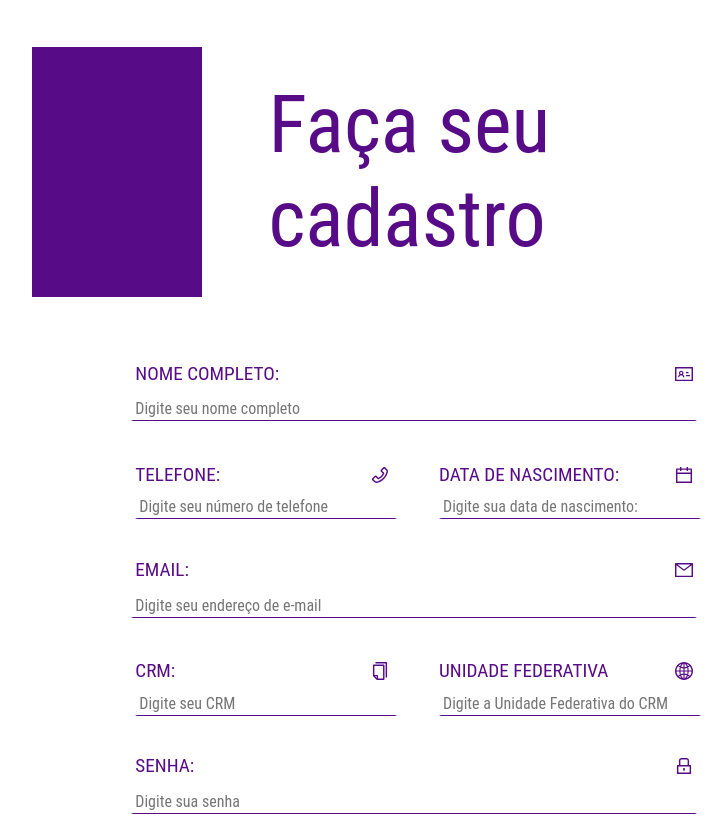
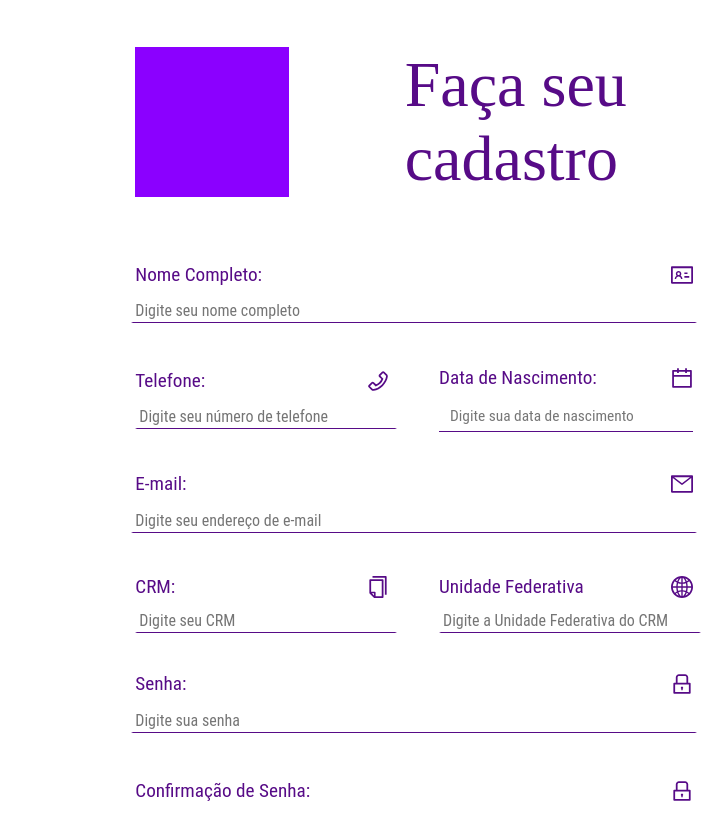
Before and after one commit to cpejr/front-web-mvpclinicas, a React (Vite) app: page /cadastro in a window 1280 px wide. Shown: the top 816 px of the page, without its empty margins (226-954 px from the left). Built offline with nearby package versions, Linux system fonts and the light colour scheme.

Commit message:
fix: implementação do DatePicker e estilização

```diff
--- a/src/Styles/Input.jsx
+++ b/src/Styles/Input.jsx
@@ -61,6 +61,8 @@ const Input = styled.input`
   @media (max-width: 700px) {
     margin-bottom: ${(props) => props.marginBottomMedia700};
   }
+
 `;
 
+
 export default Input;
--- a/src/pages/Cadastro/Cadastro.jsx
+++ b/src/pages/Cadastro/Cadastro.jsx
@@ -1,4 +1,5 @@
-import React, { useState } from 'react';
+import React, { useState, useEffect } from 'react';
+import { DatePicker } from 'antd';
 import {
   Body,
   BotoesEdicao,
@@ -13,6 +14,7 @@ import {
   SubtituloInput,
   CaixaTitulo,
   Titulo,
+  EstiloData,
 } from "./Styles";
 
 import {
@@ -31,6 +33,7 @@ import { data, telefone } from '../../../utils/masks';
 import Botao from "../../Styles/Botao";
 import Input from "../../Styles/Input";
 import * as managerService from '../../services/ManagerService/managerService';
+import { useSubmit } from 'react-router-dom';
 
 
 const Cadastro = () => {
@@ -40,11 +43,12 @@ const Cadastro = () => {
     data_nascimento: '',
     email: '',
     crm: '',
-    uni_federativa:'',
+    uni_federativa: '',
     senha: '',
     avatar_url: '',
   };
   const [usuario, setUsuario] = useState(zeraInputs);
+
   function preenchendoDados(e) {
     const { name, value } = e.target;
     if (name === 'telefone') {
@@ -52,30 +56,35 @@ const Cadastro = () => {
         ...prevState,
         [name]: telefone(value)
       }
-  ))} else if (name === 'data_nascimento') {
-    setUsuario(prevState => ({
-      ...prevState,
-      [name]: data(value)
-  }
-))}
-  else {
+      ))
+    } else {
       setUsuario(prevState => ({
         ...prevState,
         [name]: value
-    }))}
+      }))
+    }
 
   }
+
+  function preenchendoData(name, value) {
+    setUsuario({ ...usuario, [name]: value });
+
+  }
+
+
   async function requisicaoCadastro() {
-  if(usuario.senha === usuario.confirmacao_senha){
+    if (usuario.senha === usuario.confirmacao_senha) {
       const usuarioCadastrado = await managerService.CadastroUsuario(
         usuario,
       )
-    if(usuarioCadastrado) {
+      if (usuarioCadastrado) {
         alert('Usuário criado.')
       } else {
         alert('As senhas digitadas são diferentes.');
       }
-  }}
+    }
+  }
+
 
   return (
     <Body>
@@ -84,13 +93,18 @@ async function requisicaoCadastro() {
           <CaixaLogo>
             <img></img>
           </CaixaLogo>
-      <Titulo>Faça seu cadastro</Titulo>
+          <Titulo>
+            Faça seu
+            <br style={{ display: 'block' }} />
+            cadastro
+          </Titulo>
+
         </CaixaTitulo>
         <CaixaInputs>
           <ConjuntoTituloInput>
             <TituloIcon>
-              <TituloInput>NOME COMPLETO:</TituloInput>
-              <IdcardOutlined style={{ fontSize: "18px", color: "#570B87" }} />
+              <TituloInput>Nome Completo:</TituloInput>
+              <IdcardOutlined style={{ fontSize: "22px", color: "#570B87" }} />
             </TituloIcon>
             <Input
               placeholder="Digite seu nome completo"
@@ -105,8 +119,8 @@ async function requisicaoCadastro() {
           <InputDividido>
             <ConjuntoTituloInput>
               <TituloIcon>
-                <TituloInput>TELEFONE:</TituloInput>
-                <PhoneOutlined style={{ fontSize: "18px", color: "#570B87" }} />
+                <TituloInput>Telefone:</TituloInput>
+                <PhoneOutlined style={{ fontSize: "22px", color: "#570B87" }} />
               </TituloIcon>
               <Input
                 placeholder="Digite seu número de telefone"
@@ -122,28 +136,32 @@ async function requisicaoCadastro() {
             </ConjuntoTituloInput>
             <ConjuntoTituloInput>
               <TituloIcon>
-                <TituloInput>DATA DE NASCIMENTO:</TituloInput>
+                <TituloInput>Data de Nascimento:</TituloInput>
                 <CalendarOutlined
-                  style={{ fontSize: "18px", color: "#570B87" }}
+                  style={{ fontSize: "22px", color: "#570B87" }}
                 />
               </TituloIcon>
-              <Input
-                placeholder="Digite sua data de nascimento:"
-                backgroundColor="white"
-                width="100%"
-                heightMedia700="20px"
-                alignSelf="flex-start"
-                marginBottomMedia700="8%"
+              <TituloIcon>
+                <EstiloData>
+                  <DatePicker
+                    style={{ border: '0px', width: '100%' }}
+                    placeholder="Digite sua data de nascimento"
+                    locale="pt_BR"
+                    format="DD/MM/YYYY"
+                    value={usuario.data_nascimento}
                     name="data_nascimento"
-                value={usuario.data_nascimento}
-                onChange={preenchendoDados}
-              ></Input>
+                    onChange={(value) => preenchendoData('data_nascimento', value)}
+                    suffixIcon={null}
+                  />
+                </EstiloData>
+
+              </TituloIcon>
             </ConjuntoTituloInput>
           </InputDividido>
           <ConjuntoTituloInput>
             <TituloIcon>
-              <TituloInput>EMAIL:</TituloInput>
-              <MailOutlined style={{ fontSize: "18px", color: "#570B87" }} />
+              <TituloInput>E-mail:</TituloInput>
+              <MailOutlined style={{ fontSize: "22px", color: "#570B87" }} />
             </TituloIcon>
             <Input
               placeholder="Digite seu endereço de e-mail"
@@ -159,7 +177,7 @@ async function requisicaoCadastro() {
             <ConjuntoTituloInput>
               <TituloIcon>
                 <TituloInput>CRM:</TituloInput>
-                <CopyOutlined style={{ fontSize: "18px", color: "#570B87" }} />
+                <CopyOutlined style={{ fontSize: "22px", color: "#570B87" }} />
               </TituloIcon>
               <Input
                 placeholder="Digite seu CRM"
@@ -175,9 +193,9 @@ async function requisicaoCadastro() {
             </ConjuntoTituloInput>
             <ConjuntoTituloInput>
               <TituloIcon>
-                <TituloInput>UNIDADE FEDERATIVA</TituloInput>
+                <TituloInput>Unidade Federativa</TituloInput>
                 <GlobalOutlined
-                  style={{ fontSize: "18px", color: "#570B87" }}
+                  style={{ fontSize: "22px", color: "#570B87" }}
                 />
               </TituloIcon>
               <Input
@@ -196,8 +214,8 @@ async function requisicaoCadastro() {
           </InputDividido>
           <ConjuntoTituloInput>
             <TituloIcon>
-              <TituloInput>SENHA:</TituloInput>
-              <LockOutlined style={{ fontSize: "18px", color: "#570B87" }} />
+              <TituloInput>Senha:</TituloInput>
+              <LockOutlined style={{ fontSize: "22px", color: "#570B87" }} />
             </TituloIcon>
             <Input
               placeholder="Digite sua senha"
@@ -211,8 +229,8 @@ async function requisicaoCadastro() {
           </ConjuntoTituloInput>
           <ConjuntoTituloInput>
             <TituloIcon>
-              <TituloInput>CONFIRMAÇÃO DE SENHA:</TituloInput>
-              <LockOutlined style={{ fontSize: "18px", color: "#570B87" }} />
+              <TituloInput>Confirmação de Senha:</TituloInput>
+              <LockOutlined style={{ fontSize: "22px", color: "#570B87" }} />
             </TituloIcon>
             <Input
               placeholder="Digite sua senha novamente"
@@ -236,7 +254,8 @@ async function requisicaoCadastro() {
               textDecoration="underline"
             >Já possui uma conta?</Botao>
             <Botao
-            onClick={()=>{requisicaoCadastro();}}>
+              border-radius="10px"
+              onClick={() => { requisicaoCadastro(); }}>
               Confirmar
             </Botao>
           </BotoesEdicao>
--- a/src/pages/Cadastro/Styles.js
+++ b/src/pages/Cadastro/Styles.js
@@ -6,6 +6,27 @@ export const Body = styled.div`
   align-items: center;
   width: 100%;
   height: 100%;
+`;
+
+export const EstiloData = styled.div`
+  display: flex;
+  font-family: 'Roboto Condensed';
+  color: black;
+  border-bottom: 1px solid #570B87;
+   width: 100%;
+   padding: 0px 0px 0px;
+   margin-bottom: 4px;
+
+   .ant-picker-input input::placeholder {
+    color: #767676;
+    font-family: 'Roboto Condensed';
+    font-size: 1.1em;
+    padding: 0px 0px 0px;
+   }
+
+   @media (max-width: 1300px) {
+    margin-bottom: 3px;
+  }
 `;
 
 export const Conteudo = styled.div`
@@ -24,45 +45,81 @@ export const Conteudo = styled.div`
 export const CaixaLogo = styled.div`
   display: flex;
   justify-content: center;
-  font-size: 12em;
   align-items: center;
-  justify-content: center;
-  width: 250px;
-  height: 250px;
-  background-color: #570B87;
+  width: 300px;
+  height: 150px;
+  background-color: #8B00FF;
   margin: 2%;
+  margin-left: 15%;
 
   @media (max-width: 900px) {
-    width: 200px;
-    height: 200px;
+    width: 260px;
+    height: 130px;
+    margin-left: 5%;
   }
 
-  @media (max-width: 500px) {
-    width: 150px;
-    height: 150px;
+  @media (max-width: 650px) {
+    width: 280px;
+    height: 130px;
+    margin-left: 5%;
+  }
+
+   @media (max-width: 500px) {
+    width: 200px;
+    height: 80px;
+    margin-left: 5%;
   }
 `;
 
 export const Titulo = styled.div`
   width: 100%;
   height: 20px;
-  font-family: "Roboto Condensed";
+  font-family: "Courgette";
   font-weight: 400;
-  font-size: 5em;
+  font-size: 4em;
   display: flex;
   color: #570B87;
   justify-content: flex-start;
   align-items: center;
-  @media (max-width: 900px) {
+
+  @media (max-width: 1200px) {
+    font-size: 3.3em;
+  }
+
+  @media (max-width: 1000px) {
+    font-size: 3em;
+  }
+
+  @media (max-width: 578px) {
     font-size: 2.5em;
   }
 
-  @media (max-width: 500px) {
-    font-size: 2em;
+  @media (max-width: 520px) {
+    font-size: 2.3em;
   }
 
-  @media (max-width: 306px) {
-    font-size: 1em;
+  @media (max-width: 460px) {
+    font-size: 2.0em;
+  }
+
+  @media (max-width: 381px) {
+    font-size: 1.8em;
+  }
+
+  @media (max-width: 358px) {
+    font-size: 1.6em;
+  }
+
+  @media (max-width: 335px) {
+    font-size: 1.4em;
+  }
+
+  @media (max-width: 335px) {
+    font-size: 1.3em;
+  }
+
+  @media (max-width: 299px) {
+    font-size: 1.2em;
   }
 `;
 
@@ -71,18 +128,30 @@ export const CaixaTitulo = styled.div`
   flex-direction: row;
   justify-content: space-between;
   align-items: center;
-  height: 70%;
+  height: 100%;
   width: 70%;
   padding: 2%;
-  gap: 50px;
-  justify-content: space-evenly;
+  gap: 200px;
 
-  @media (max-width: 900px) {
-    width: 90%;
+  @media (max-width: 400px) {
+    gap:50px;
+
   }
 
-  @media (max-width: 700px) {
-    gap: 5px;
+  @media (max-width: 1450px) {
+    gap:100px;
+  }
+
+  @media (max-width: 1450px) {
+    gap:100px;
+  }
+
+  @media (max-width: 1000px) {
+    gap:80px;
+  }
+
+  @media (max-width: 430px) {
+    gap:40px;
   }
 `;
 
@@ -103,6 +172,8 @@ export const CaixaInputs = styled.div`
   @media (max-width: 700px) {
     gap: 5px;
   }
+
+
 `;
 
 export const ConjuntoTituloInput = styled.div`
@@ -111,7 +182,6 @@ export const ConjuntoTituloInput = styled.div`
   justify-content: space-evenly;
   gap: 7px;
   align-items: center;
-  height: 100%;
   width: 70%;
 
   @media (max-width: 700px) {
@@ -234,4 +304,8 @@ export const BotoesEdicao = styled.div`
     flex-direction: column;
     gap: 20px;
   }
+
+
+
+
 `;
--- a/src/services/ManagerService/managerService.js
+++ b/src/services/ManagerService/managerService.js
@@ -5,7 +5,6 @@ export const CadastroUsuario = async (usuario) => {
     const dados = await requesterService
     .criarUsuario(usuario)
     .then((res) => {
-        alert('Usuário cadastrado com sucesso.');
         return res;
 
     });
```
Lines whose indentation alone changed are shown as unchanged.
